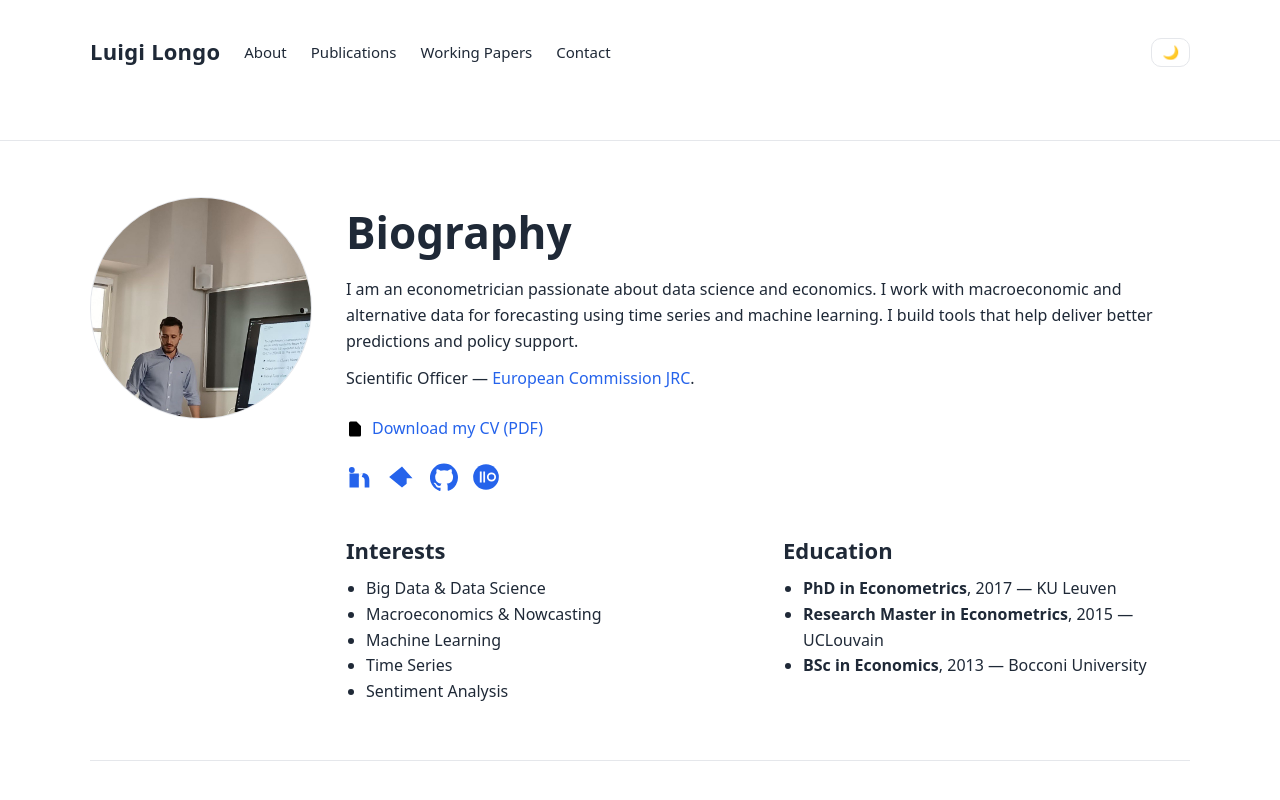
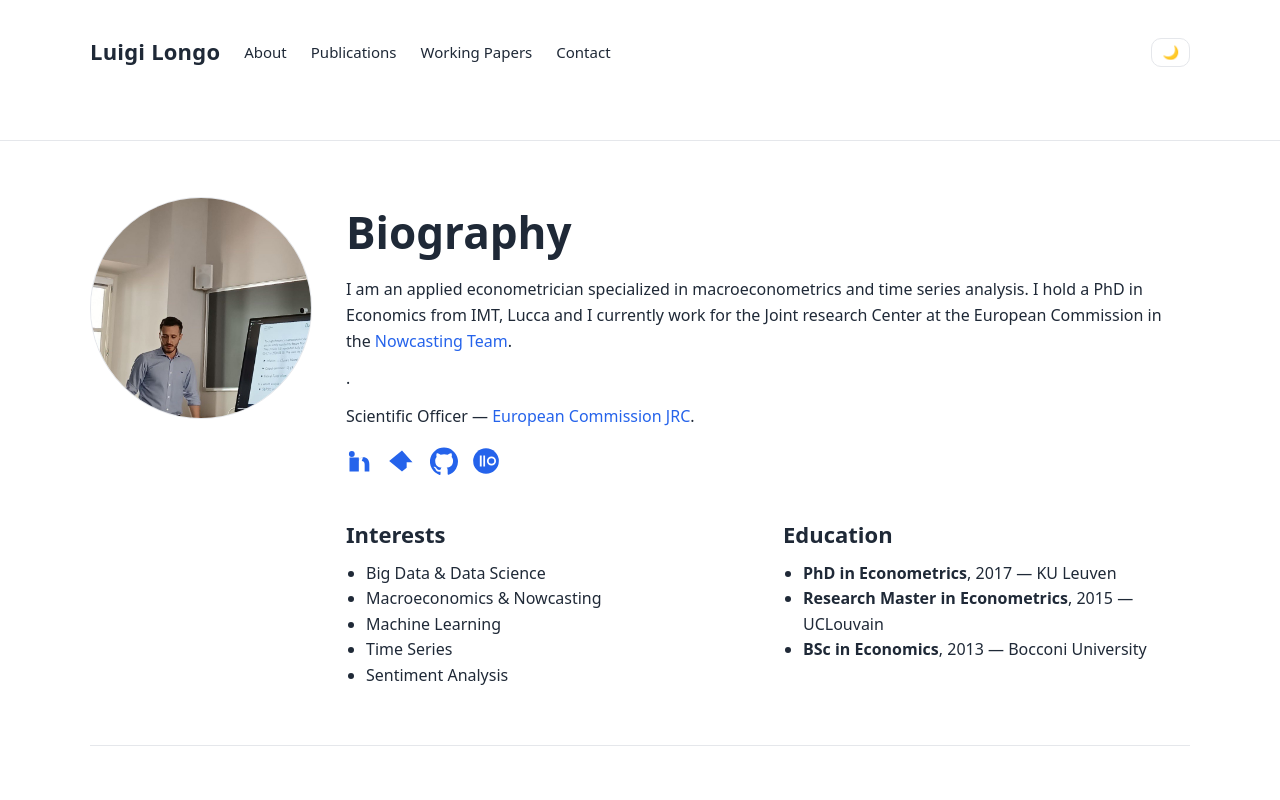
Before and after one commit to l-longo/l-longo.github.io, a plain HTML site: page index.html in a window 1280 px wide. Shown: the top 800 px of the page. Drawn offline with Linux system fonts and the light colour scheme.

Commit message:
Update index.html

```diff
--- a/index.html
+++ b/index.html
@@ -74,15 +74,11 @@
 
       <div>
         <h1>Biography</h1>
-        <p>I am an econometrician passionate about data science and economics. I work with macroeconomic and alternative data for forecasting using time series and machine learning. I build tools that help deliver better predictions and policy support.</p>
+        <p>I am an applied econometrician specialized in macroeconometrics and time series analysis. I hold a PhD in Economics from IMT, Lucca and I currently work for the Joint research Center at the European Commission in the <a href="https://joint-research-centre.ec.europa.eu/projects-and-activities/macroeconomic-monitoring-fiscal-surveillance-forecasting-and-nowcasting_en" target="_blank" rel="noopener">Nowcasting Team</a>.</p>.</p>
 
         <p class="role">Scientific Officer — <a href="https://joint-research-centre.ec.europa.eu/index_en" target="_blank" rel="noopener">European Commission JRC</a>.</p>
 
-        <p class="cv">
-          <!-- CV link: replace /assets/CV_LuigiLongo.pdf -->
-          <svg viewBox="0 0 24 24" aria-hidden="true"><path d="M14 2H6a2 2 0 0 0-2 2v16c0 1.1.9 2 2 2h12a2 2 0 0 0 2-2V8zm0 0v6h6"></path></svg>
-          <a href="/assets/CV_LuigiLongo.pdf">Download my CV (PDF)</a>
-        </p>
+
 
         <div class="badges" aria-label="Social links">
           <!-- Update the hrefs -->
```
